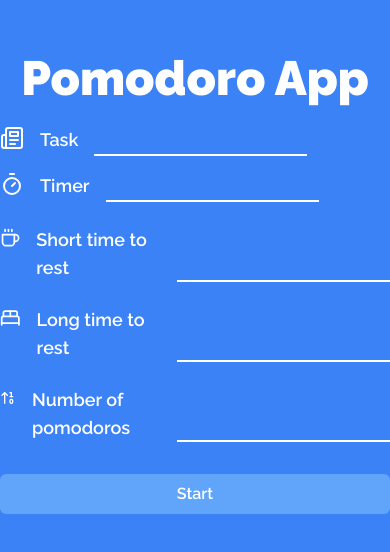
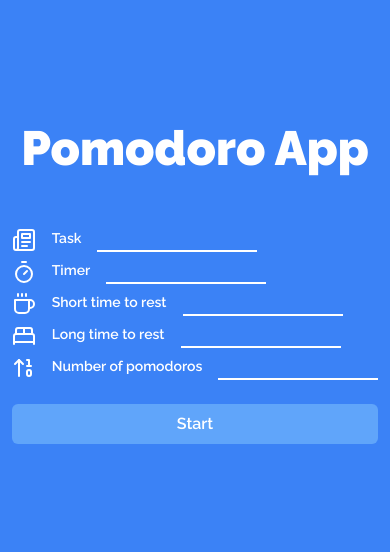
Before and after one commit to luixgabriel/pomodoroApp, a React (Vite) app: page / in a window 390 px wide. Shown: the part 138-690 px from the top of the page. Built offline with nearby package versions, Linux system fonts and the light colour scheme.

Commit message:
feat: adding responsive

```diff
--- a/src/pages/home/home.tsx
+++ b/src/pages/home/home.tsx
@@ -27,15 +27,15 @@ export function Home() {
   }
   return (
     <div className="flex h-screen  items-center justify-center">
-      <div className="items-center justify-center gap-8 md:flex md:h-[90%] md:w-[90%] ">
+      <div className="flex h-screen flex-col items-center justify-center gap-8 md:flex md:h-[90%] md:w-[90%] md:flex-row ">
         <div className="mb-5 flex min-w-[50%] justify-center text-5xl font-bold text-white md:text-7xl  ">
           <h1 className="font-raleway font-extrabold">Pomodoro App</h1>
         </div>
-        <div className="h-5/6 w-1 rounded-sm bg-white" />
-        <div className="flex flex-col justify-center md:min-w-[40%]">
-          <div className="my-1 flex w-full gap-4 text-lg md:mb-5">
+        <div className="hidden h-5/6 w-1 rounded-sm bg-white md:block" />
+        <div className="w-90 justify-centertext-sm flex flex-col sm:min-w-[40%]">
+          <div className="md:text-lg5 my-1 flex w-full gap-4 text-sm sm:my-0 sm:mb-5">
             <Newspaper color="white" />
-            <h1 className="font-raleway text-white">Task</h1>
+            <h1 className="text-md font-raleway text-white">Task</h1>
             <input
               type="text"
               className=":focus border-b-2 border-white bg-transparent text-white outline-none"
@@ -45,7 +45,7 @@ export function Home() {
               required
             />
           </div>
-          <div className="my-3 flex w-full gap-4 text-lg md:mb-5 ">
+          <div className="my-1 flex w-full gap-4 text-sm sm:my-0 sm:mb-5 md:text-lg ">
             <Timer color="white" />
             <h1 className="font-raleway text-white">Timer</h1>
             <input
@@ -57,7 +57,7 @@ export function Home() {
               required
             />
           </div>
-          <div className=" my-3 flex w-full gap-4 text-lg md:mb-5 ">
+          <div className=" my-1 flex w-full gap-4 text-sm sm:my-0 sm:mb-5 md:text-lg">
             <Coffee color="white" />
             <h1 className="font-raleway text-white">Short time to rest</h1>
             <input
@@ -69,7 +69,7 @@ export function Home() {
               required
             />
           </div>
-          <div className=" my-3 flex w-full gap-4 text-lg md:mb-5 ">
+          <div className=" my-1 flex w-full gap-4 text-sm sm:my-0 sm:mb-5 md:text-lg">
             <BedDouble color="white" />
             <h1 className="font-raleway text-white">Long time to rest</h1>
             <input
@@ -81,7 +81,7 @@ export function Home() {
               required
             />
           </div>
-          <div className="my-3 flex w-full gap-4 text-lg md:mb-5">
+          <div className="my-1 flex w-full gap-4 text-sm sm:my-0 sm:mb-5 md:text-lg">
             <ArrowUp10 color="white" />
             <h1 className="font-raleway text-white">Number of pomodoros</h1>
             <input
```
